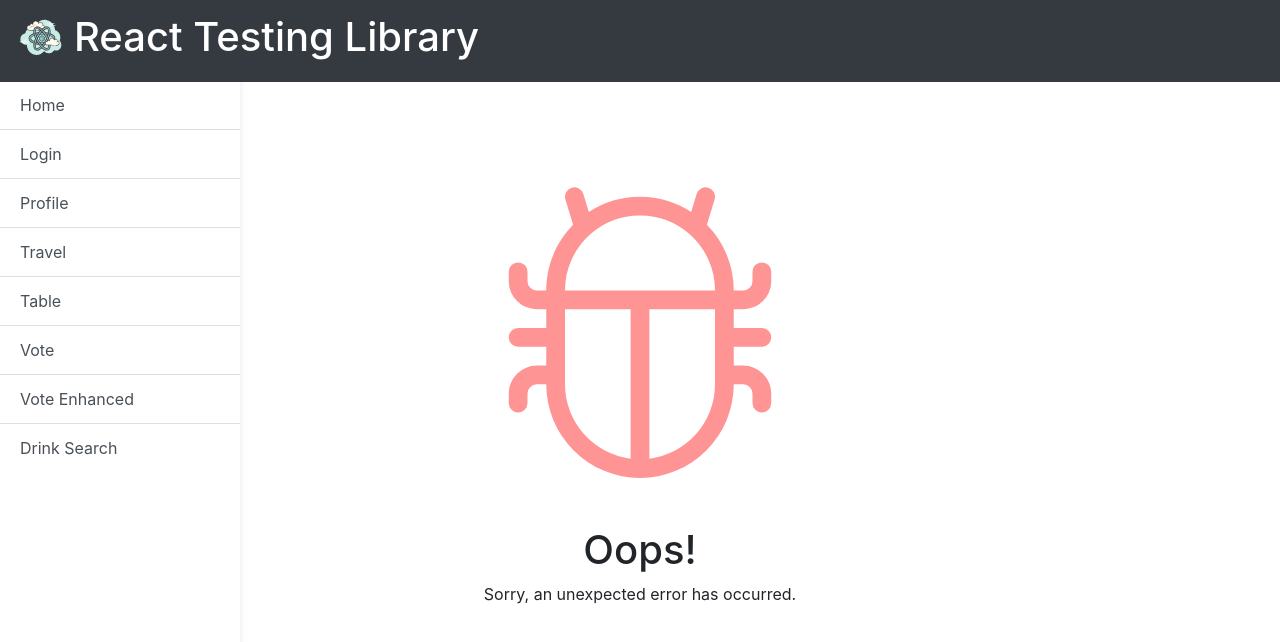
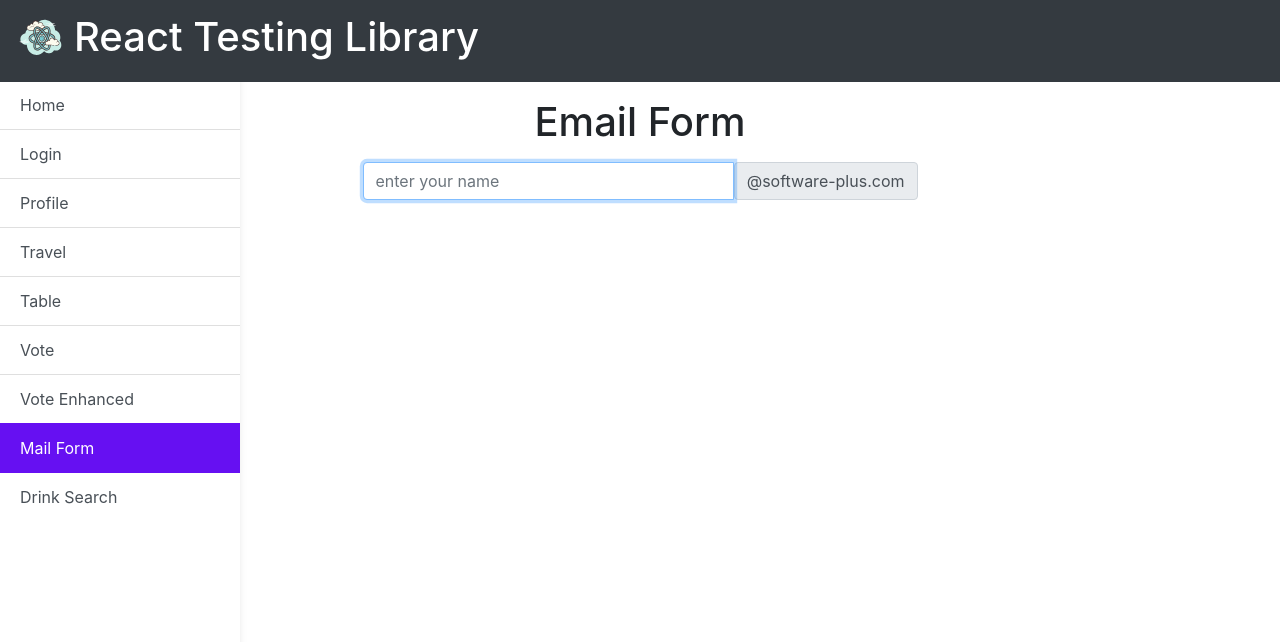
Before and after one commit to SaadMosallam/learn-react-testing-library, a React (Create React App) app: page /email in a window 1280 px wide. Shown: the top 642 px of the page. Built offline with nearby package versions, Linux system fonts and the light colour scheme.

Commit message:
add email form

```diff
--- a/src/App.js
+++ b/src/App.js
@@ -12,6 +12,7 @@ import { employees } from "./utils";
 import Vote from "./components/Vote/Vote";
 import VoteEnhanced from "./components/Vote/Vote2";
 import DrinkSearch from "./components/DrinkSearch/DrinkSearch";
+import EmailForm from "./components/EmailForm/EmailForm";
 
 function App() {
   return (
@@ -44,6 +45,7 @@ function App() {
                 path="/vote-enhanced"
                 element={<VoteEnhanced totalGlobalLikes={10} />}
               />
+              <Route path="/email" element={<EmailForm />} />
               <Route path="/drink" element={<DrinkSearch />} />
               <Route path="*" element={<ErrorPage />} />
             </Routes>
--- /dev/null
+++ b/src/components/EmailForm/EmailForm.jsx
@@ -0,0 +1,39 @@
+import React, { useState, useEffect, useRef } from "react";
+
+export default function EmailForm() {
+  const [email, setEmail] = useState("");
+  const inputRef = useRef(null);
+  const handleFormSubmit = (e) => {
+    e.preventDefault();
+    setEmail(`${e.target.firstChild.value}@software-plus.com`);
+  };
+  useEffect(() => {
+    inputRef.current.focus();
+  }, []);
+
+  return (
+    <>
+      <h1 className="heading-1 d-flex justify-content-center mt-3">
+        Email Form
+      </h1>
+      <form
+        onSubmit={handleFormSubmit}
+        id="email-form"
+        className="input-group mx-auto mt-3 w-50"
+      >
+        <input
+          type="text"
+          className="form-control"
+          placeholder="enter your name"
+          aria-label="username"
+          aria-describedby="basic-addon2"
+          ref={inputRef}
+        />
+        <span className="input-group-text" id="basic-addon2">
+          @software-plus.com
+        </span>
+      </form>
+      {email ? <p className="text-center mt-3">{email}</p> : null}
+    </>
+  );
+}
--- a/src/components/NavBar/NavBarUtils.js
+++ b/src/components/NavBar/NavBarUtils.js
@@ -53,6 +53,13 @@ export const NavLinks = [
     Vote Enhanced
   </NavLink>,
   <NavLink
+    key="email"
+    to="email"
+    className="list-group-item list-group-item-action rounded-0"
+  >
+    Mail Form
+  </NavLink>,
+  <NavLink
     key="drink"
     to="drink"
     className="list-group-item list-group-item-action rounded-0"
```
Also changed, not shown: 1 other file (tests, documents, lock files or other folders).
